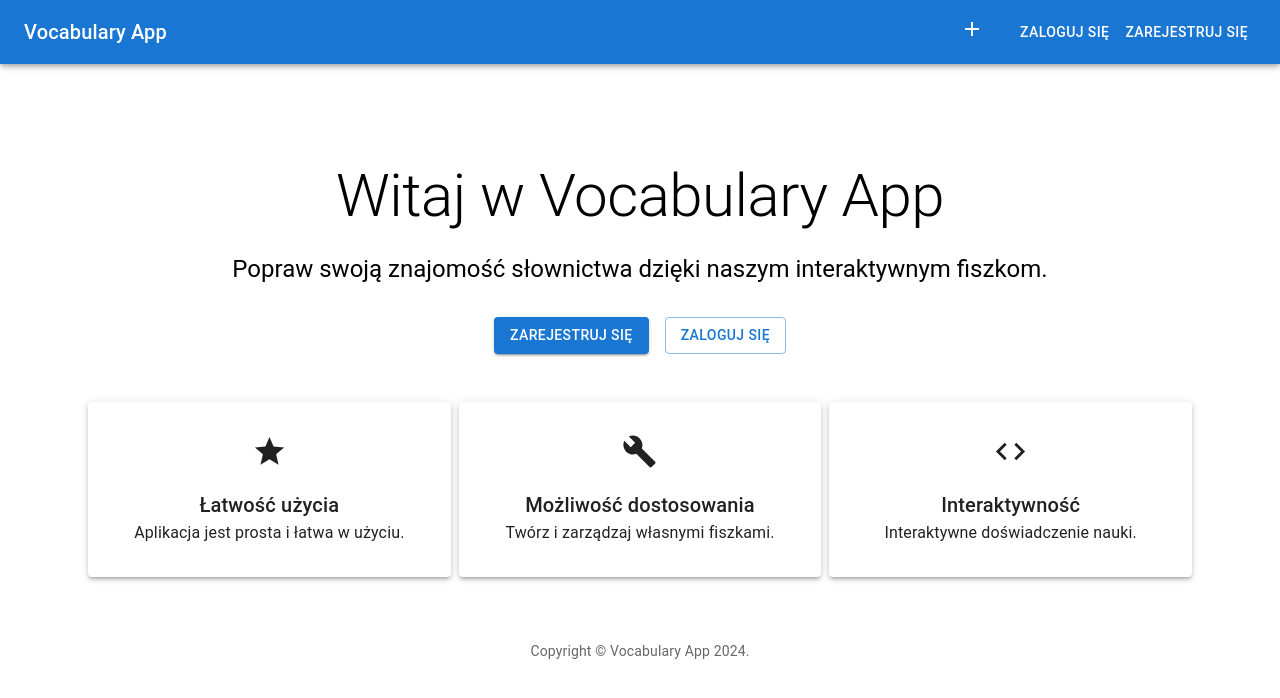
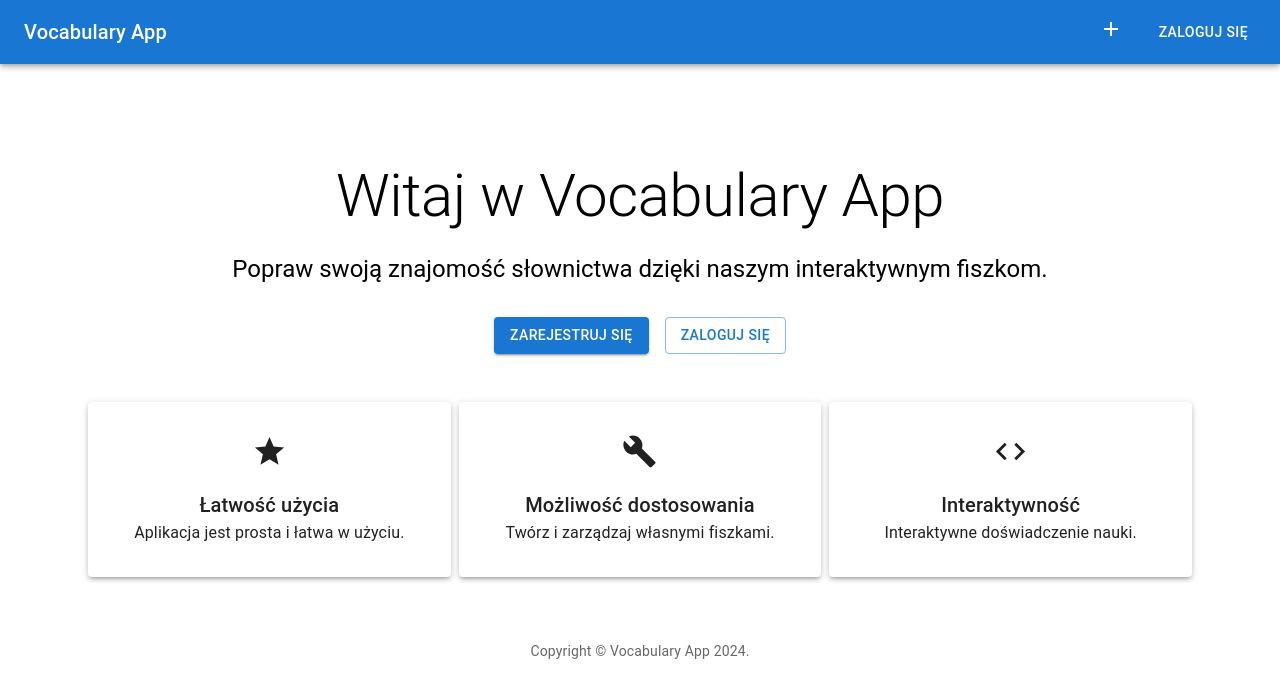
Before and after one commit to AniaPitera/vocabulary-app-frontend, a React (Vite) app: page / in a window 1280 px wide. Shown: the top 698 px of the page. Built offline with nearby package versions, Linux system fonts and the light colour scheme.

Commit message:
delete register button from default header

```diff
--- a/src/components/Layout/Default/DefaultHeader.jsx
+++ b/src/components/Layout/Default/DefaultHeader.jsx
@@ -49,9 +49,6 @@ export default function DefaultHeader() {
           <Link to="/login" style={{ color: "white" }}>
             <Button color="inherit">Zaloguj się</Button>
           </Link>
-          <Link to="/register" style={{ color: "white" }}>
-            <Button color="inherit">Zarejestruj się</Button>
-          </Link>
         </Toolbar>
       </AppBar>
     </Box>
```
